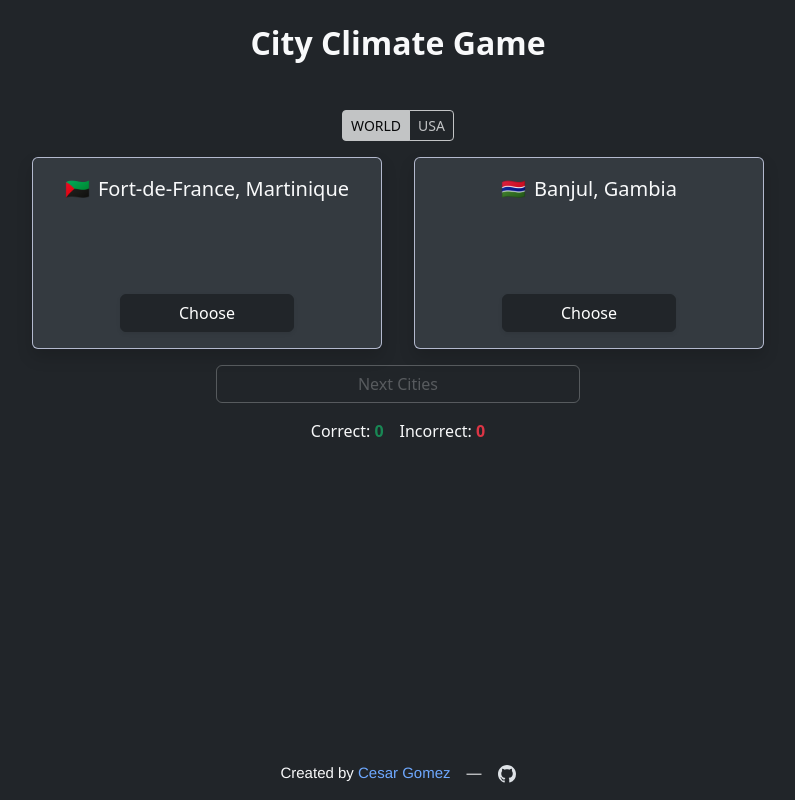
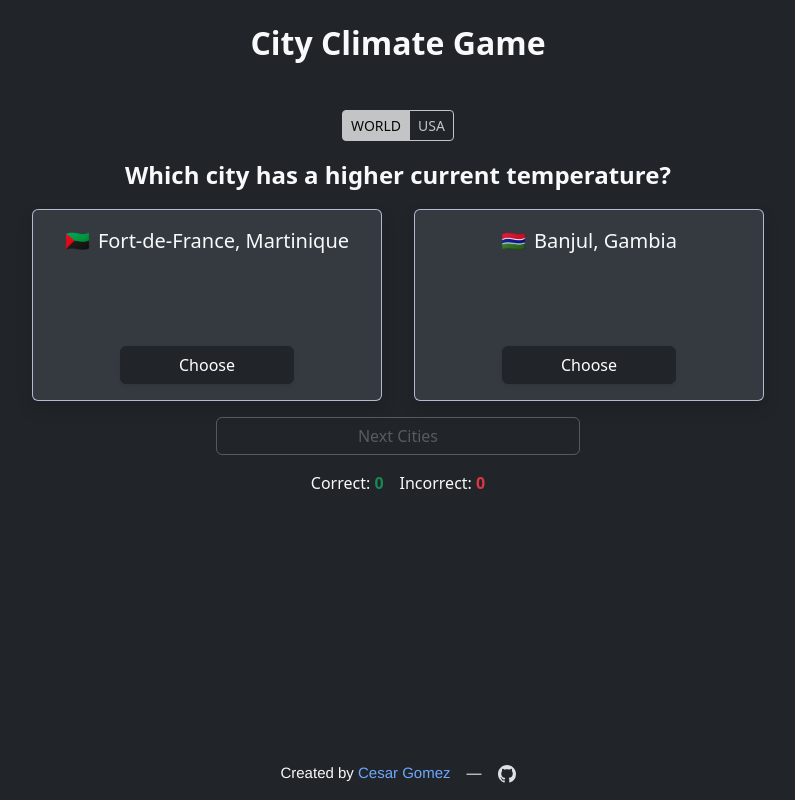
Before and after one commit to csgomez/react-climate-guess, a React (Vite) app: page / in a window 1280 px wide. Shown: the whole page, without its empty margins (242-1037 px from the left). Built offline with nearby package versions, Linux system fonts and the light colour scheme; no server answers.

Commit message:
feature - added a prompt/question to make the game easier to understand.

```diff
--- a/src/App.tsx
+++ b/src/App.tsx
@@ -10,6 +10,7 @@ import GameModeSelector from './components/GameModeSelector';
 import ScoreStats from './components/ScoreStats';
 import Header from './components/Header';
 import Footer from './components/Footer';
+import GamePrompt from './components/GamePrompt';
 
 const citiesData = {
   world: worldCountryCapitals,
@@ -64,6 +65,7 @@ function App() {
           currentGameMode={currentGameMode}
           onGameModeChange={changeGameMode}
         />
+        <GamePrompt />
         <Game
           cities={currentCities}
           cityTemperatures={cityTemperatures}
--- /dev/null
+++ b/src/components/GamePrompt.tsx
@@ -0,0 +1,11 @@
+const GamePrompt = () => {
+  return (
+    <section>
+      <p className="fs-4 fw-bold mb-0">
+        Which city has a higher current temperature?
+      </p>
+    </section>
+  );
+};
+
+export default GamePrompt;
```
